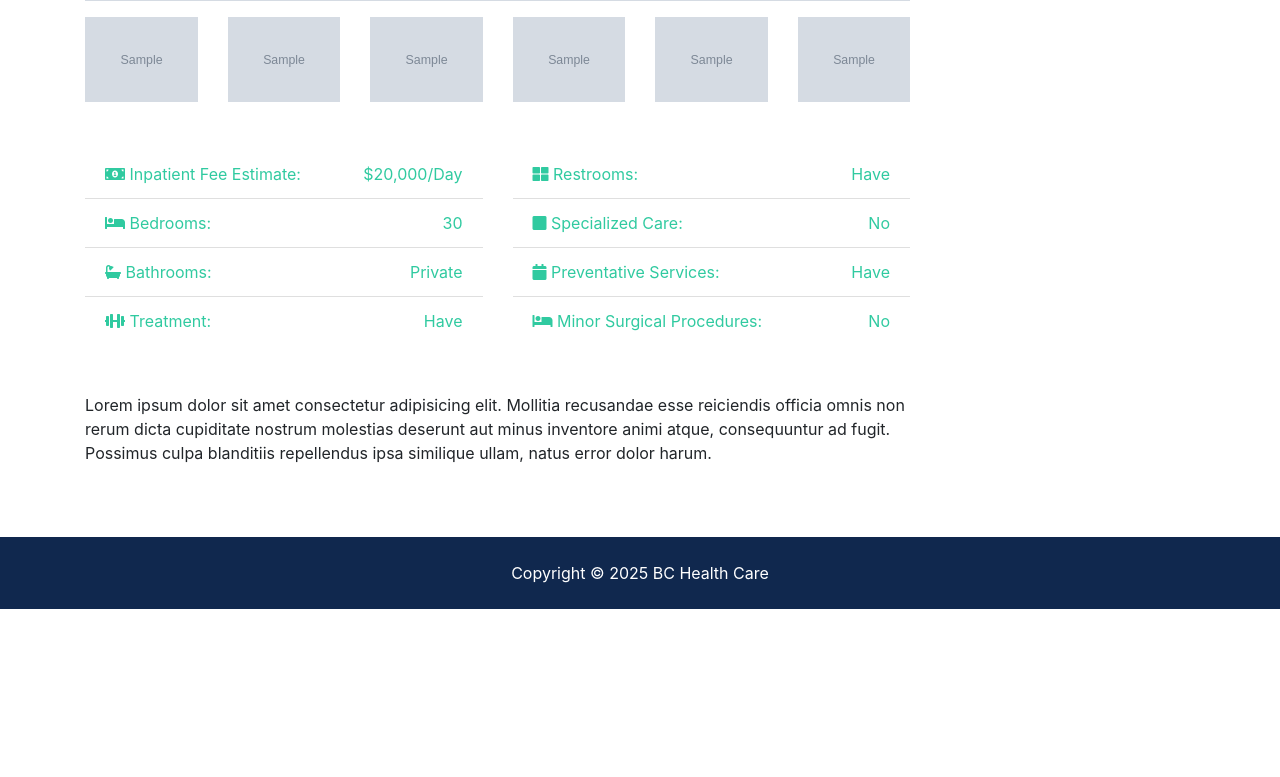
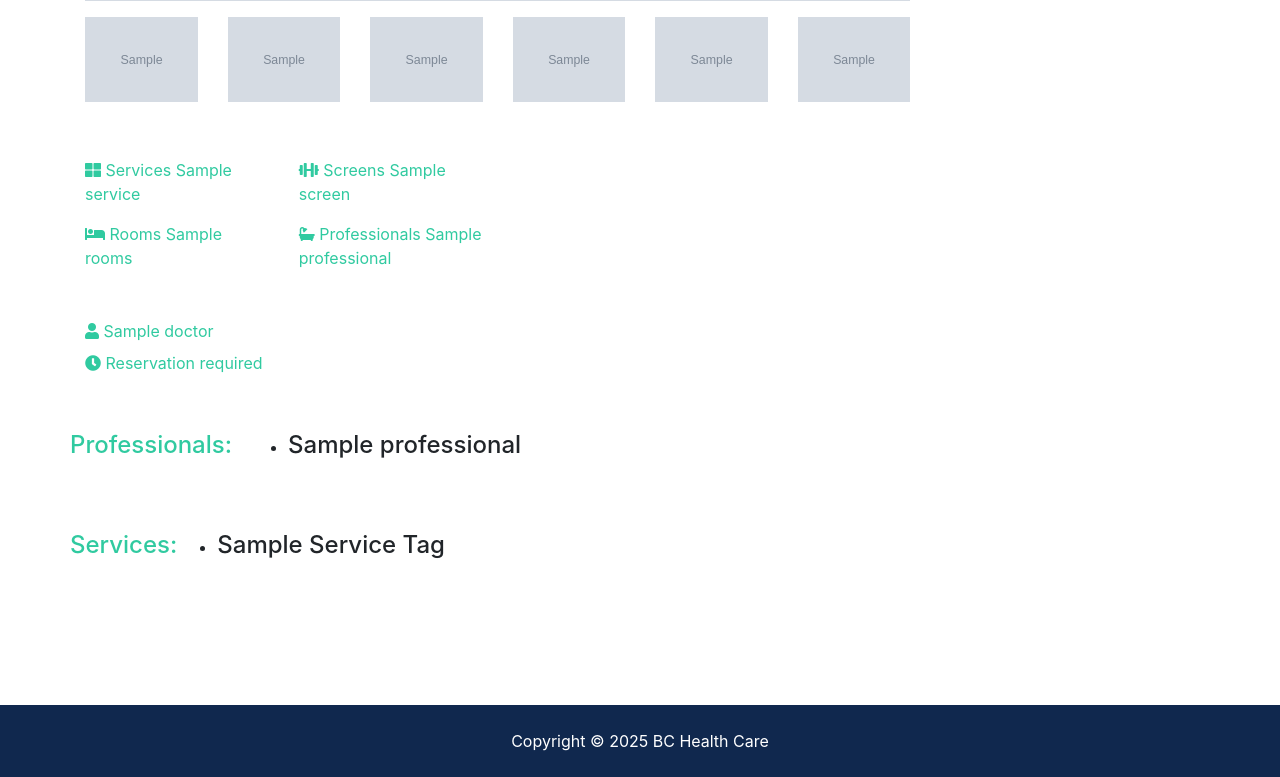
Before and after one commit to JobYeung/erb7, a Django app: template templates/listings/listing.html in a window 1280 px wide. Shown: the part 1165-1942 px from the top of the page. Before the commit the page ends 1774 px from the top, so only its background shows below. Run offline with Django 5.2, Linux system fonts and the light colour scheme; the template is opened without the code that fills it: most values are stand-ins (such as "Sample title", 1, 10 or a date in 2020); grey boxes marked "Sample" are stand-in pictures; some libraries are stand-ins or nearby versions.

Commit message:
step 19 final fixed up of listing.html

```diff
--- a/requirements.txt
+++ b/requirements.txt
@@ -2,6 +2,9 @@ asgiref==3.9.1
 autopep8==2.3.2
 Django==5.2.6
 django-debug-toolbar==6.0.0
+django-taggit==6.1.0
+django-widget-tweaks==1.5.0
+pillow==11.3.0
 psycopg2==2.9.10
 pycodestyle==2.14.0
 python-dotenv==1.1.1
--- a/templates/listings/listing.html
+++ b/templates/listings/listing.html
@@ -151,55 +151,69 @@
             <div class="row mb-5 fields">
               <div class="col-md-6">
                 <ul class="list-group list-group-flush">
-                  <li class="list-group-item text-secondary">
-                    <i class="fas fa-money-bill-alt"></i> Inpatient Fee
-                    Estimate:
-                    <span class="float-right">$20,000/Day</span>
-                  </li>
-                  <li class="list-group-item text-secondary">
-                    <i class="fas fa-bed"></i> Bedrooms:
-                    <span class="float-right">30</span>
-                  </li>
-                  <li class="list-group-item text-secondary">
-                    <i class="fas fa-bath"></i> Bathrooms:
-                    <span class="float-right">Private</span>
-                  </li>
-                  <li class="list-group-item text-secondary">
-                    <i class="fas fa-dumbbell"></i> Treatment:
-                    <span class="float-right"> Have </span>
-                  </li>
-                </ul>
-              </div>
-              <div class="col-md-6">
-                <ul class="list-group list-group-flush">
-                  <li class="list-group-item text-secondary">
-                    <i class="fas fa-th-large"></i> Restrooms:
-                    <span class="float-right">Have</span>
-                  </li>
-                  <li class="list-group-item text-secondary">
-                    <i class="fas fa-square"></i> Specialized Care:
-                    <span class="float-right">No</span>
-                  </li>
-                  <li class="list-group-item text-secondary">
-                    <i class="fas fa-calendar"></i> Preventative Services:
-                    <span class="float-right">Have</span>
-                  </li>
-                  <li class="list-group-item text-secondary">
-                    <i class="fas fa-bed"></i> Minor Surgical Procedures:
-                    <span class="float-right">No</span>
-                  </li>
+
+                <div class="row py-2 text-secondary">
+                  <div class="col-6">
+                    <i class="fas fa-th-large"></i> Services {{listing.service}}
+                  </div>
+                  <div class="col-6">
+                    <i class="fas fa-dumbbell"></i> Screens {{listing.screen}}
+                  </div>
+                </div>
+                <div class="row py-2 text-secondary">
+                  <div class="col-6">
+                    <i class="fas fa-bed"></i> Rooms {{listing.rooms}}
+                  </div>
+                  <div class="col-6">
+                    <i class="fas fa-bath"></i> Professionals {{listing.professional}}
+                  </div>
+                </div>
+
+                <hr />
+
+                <div class="row py-2 text-secondary">
+                  <div class="col-12"><i class="fas fa-user"></i> {{listing.doctor.name}}</div>
+                </div>
+                <div class="row text-secondary pb-2">
+                  <div class="col-12">
+                    <i class="fas fa-clock"></i> Reservation required
+                  </div>
+                </div>
+
                 </ul>
               </div>
             </div>
 
-            <!-- Description -->
+            <!-- Professional -->
+            <div class="row mb-5">
+              <h4 class="mr-3 text-secondary">Professionals: </h4>
+              {% if listing.professionals.all %} <!--check if there are any professionals -->
+              <ul>
+                {% for professional in listing.professionals.all %}
+                <!-- Access fields from the Subject model (e.g., name) -->
+                <li class="mr-3"><h4>{{professional.name}}</h4></li>
+                {% endfor %}
+              </ul>
+              {% else %}
+              <h4>No Professionals</h4>
+              {% endif %}
+            </div>
+            <!-- Services -->
+            <div class="row mb-5">
+              <h4 class="text-secondary">Services:</h4>
+              {% if listing.services.all %}
+              <ul>
+                {% for service_tag in listing.services.all %}
+                <li class="mr-3"><h4>{{service_tag.name | title }} </h4></li>
+                {% endfor %}
+              </ul>
+              {% else %}
+              <h4>No Services</4>
+              {% endif %}
+            </div>
+
             <div class="row mb-5">
               <div class="col-md-12">
-                Lorem ipsum dolor sit amet consectetur adipisicing elit.
-                Mollitia recusandae esse reiciendis officia omnis non rerum
-                dicta cupiditate nostrum molestias deserunt aut minus inventore
-                animi atque, consequuntur ad fugit. Possimus culpa blanditiis
-                repellendus ipsa similique ullam, natus error dolor harum.
               </div>
             </div>
           </div>
--- a/templates/listings/listings.html
+++ b/templates/listings/listings.html
@@ -52,7 +52,9 @@
                     <i class="fas fa-map-marker text-secondary"></i> {{listing.district | title}}
                   </p>
                 </div>
+
                 <hr />
+
                 <div class="row py-2 text-secondary">
                   <div class="col-6">
                     <i class="fas fa-th-large"></i> Services {{listing.service}}
@@ -69,7 +71,9 @@
                     <i class="fas fa-bath"></i> Professionals {{listing.professional}}
                   </div>
                 </div>
+
                 <hr />
+
                 <div class="row py-2 text-secondary">
                   <div class="col-12"><i class="fas fa-user"></i> {{listing.doctor.name}}</div>
                 </div>
```
Also changed, not shown: readme.md (added).
